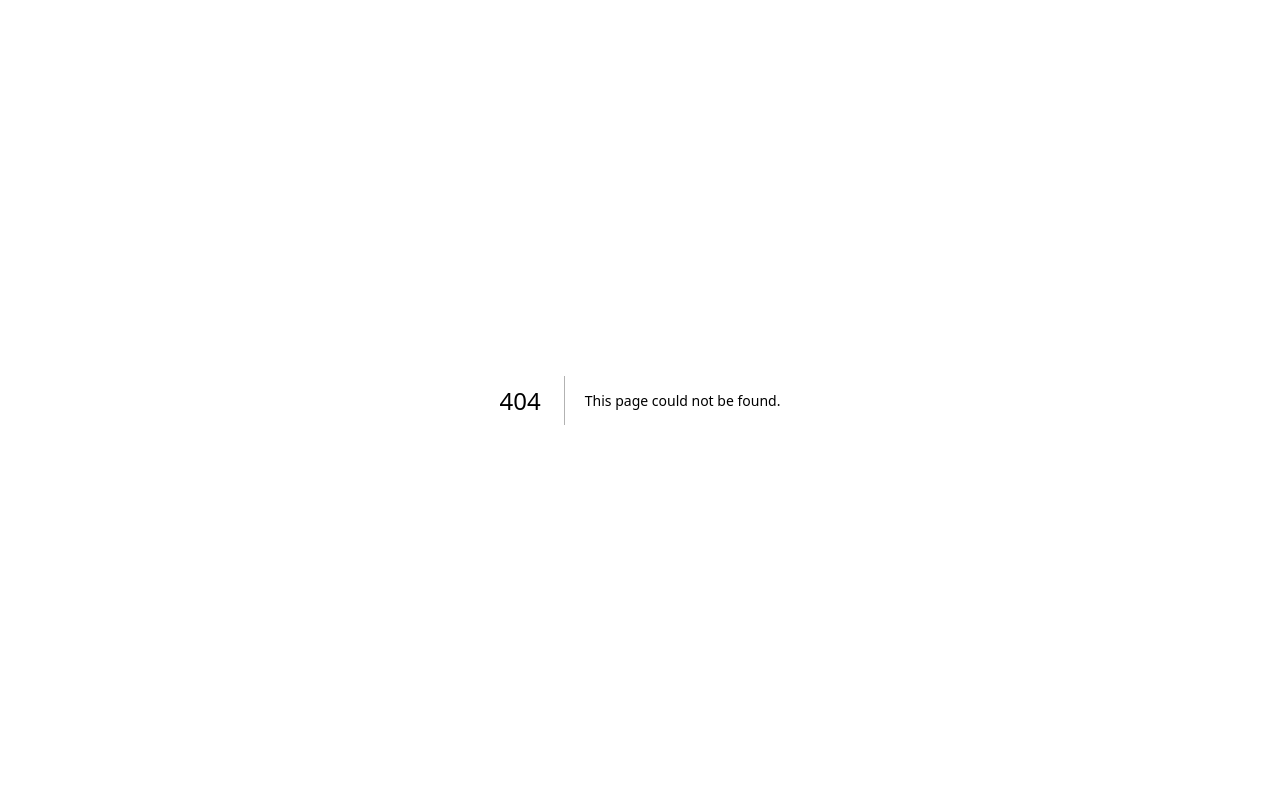
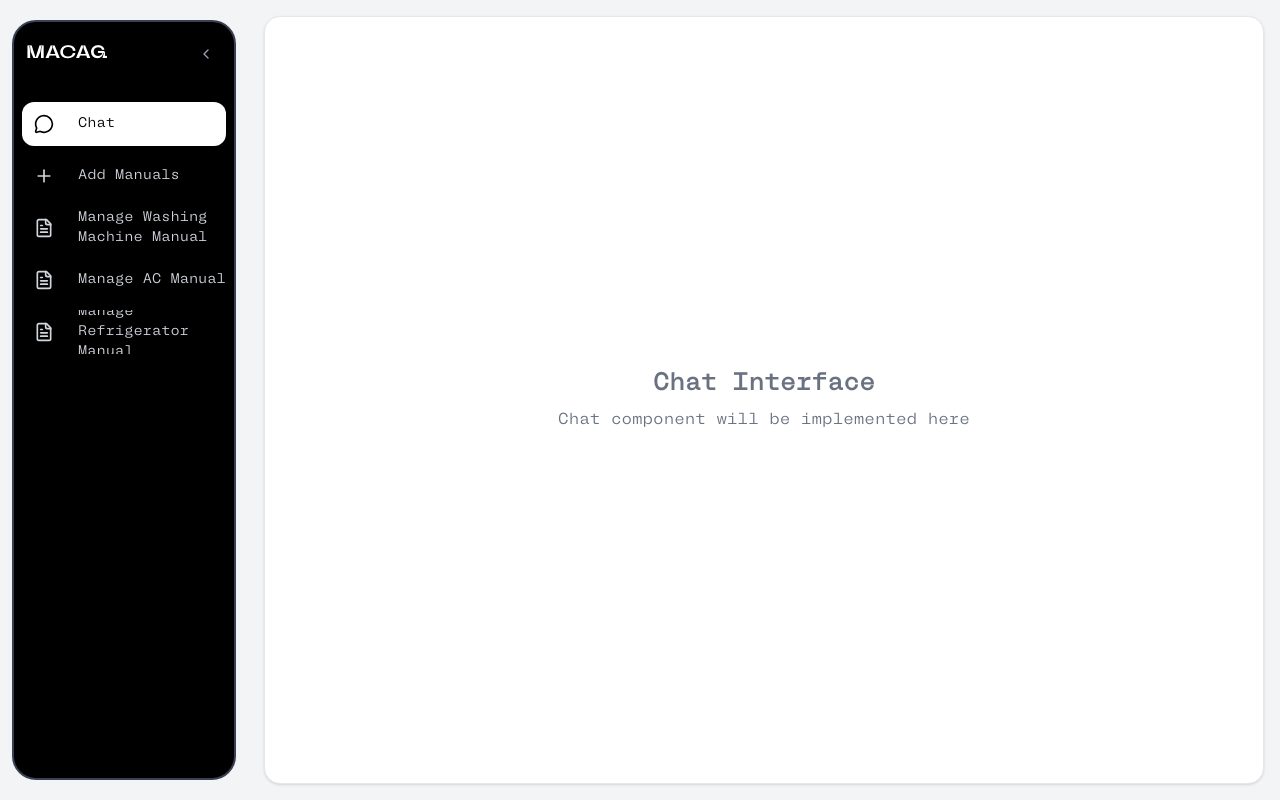
Before and after one commit to A5CENSION-SRT/HYPER-RAG, a Next.js app in the folder frontend/: page /chat in a window 1280 px wide. Before the commit this address had no page. Built offline with nearby package versions, Linux system fonts and the light colour scheme.

Commit message:
feat: implement dashboard layout wrapper; refactor page structure and navigation for improved user experience

```diff
--- /dev/null
+++ b/frontend/src/app/add-manuals/page.tsx
@@ -0,0 +1,9 @@
+import { AddManuals } from "@/components/add-manuals";
+
+/**
+ * Add Manuals Page - Upload PDF manuals for different product types
+ * Route: /add-manuals
+ */
+export default function AddManualsPage() {
+    return <AddManuals />;
+}
--- /dev/null
+++ b/frontend/src/app/chat/page.tsx
@@ -0,0 +1,9 @@
+import { ChatView } from "@/components/chat-view";
+
+/**
+ * Chat Page - Main chat interface for interacting with the multi-agent RAG system
+ * Route: /chat
+ */
+export default function ChatPage() {
+    return <ChatView />;
+}
--- a/frontend/src/app/layout.tsx
+++ b/frontend/src/app/layout.tsx
@@ -2,6 +2,7 @@ import type { Metadata } from "next";
 import { Geist, Geist_Mono } from "next/font/google";
 import "./globals.css";
 import { Toaster } from "@/components/ui/sonner";
+import { DashboardLayoutWrapper } from "@/components/dashboard-layout-wrapper";
 
 const geistSans = Geist({
   variable: "--font-geist-sans",
@@ -14,8 +15,8 @@ const geistMono = Geist_Mono({
 });
 
 export const metadata: Metadata = {
-  title: "Create Next App",
-  description: "Generated by create next app",
+  title: "MACAG - Multi-Agent Customer Assistant",
+  description: "AI-powered customer support system with RAG capabilities",
 };
 
 export default function RootLayout({
@@ -28,7 +29,8 @@ export default function RootLayout({
       <body
         className={`${geistSans.variable} ${geistMono.variable} antialiased`}
       >
-        {children}
+        {/* Wrap all pages with the dashboard layout (sidebar + content area) */}
+        <DashboardLayoutWrapper>{children}</DashboardLayoutWrapper>
         <Toaster richColors position="top-right" expand visibleToasts={10} />
       </body>
     </html>
--- /dev/null
+++ b/frontend/src/app/manage/ac/page.tsx
@@ -0,0 +1,9 @@
+import { ManageManual } from "@/components/manage-manual";
+
+/**
+ * Manage AC Manuals Page
+ * Route: /manage/ac
+ */
+export default function ManageACPage() {
+    return <ManageManual productType="ac" />;
+}
--- /dev/null
+++ b/frontend/src/app/manage/refrigerator/page.tsx
@@ -0,0 +1,9 @@
+import { ManageManual } from "@/components/manage-manual";
+
+/**
+ * Manage Refrigerator Manuals Page
+ * Route: /manage/refrigerator
+ */
+export default function ManageRefrigeratorPage() {
+    return <ManageManual productType="refrigerator" />;
+}
--- /dev/null
+++ b/frontend/src/app/manage/washing-machine/page.tsx
@@ -0,0 +1,9 @@
+import { ManageManual } from "@/components/manage-manual";
+
+/**
+ * Manage Washing Machine Manuals Page
+ * Route: /manage/washing-machine
+ */
+export default function ManageWashingMachinePage() {
+    return <ManageManual productType="washing_machine" />;
+}
--- a/frontend/src/app/page.tsx
+++ b/frontend/src/app/page.tsx
@@ -1,5 +1,9 @@
-import { DashboardLayout } from "@/components/dashboard-layout";
+import { redirect } from "next/navigation";
 
+/**
+ * Root Page - Redirects to the default chat page
+ * This ensures users always land on /chat when visiting the root URL
+ */
 export default function Home() {
-  return <DashboardLayout />;
+  redirect("/chat");
 }
--- /dev/null
+++ b/frontend/src/components/dashboard-layout-wrapper.tsx
@@ -0,0 +1,57 @@
+"use client";
+
+import { useState } from "react";
+import { Sidebar } from "@/components/sidebar";
+
+/**
+ * Dashboard Layout Wrapper
+ *
+ * This component wraps all pages and provides:
+ * - A collapsible sidebar for navigation
+ * - Consistent layout structure across all pages
+ * - Proper spacing that adapts to sidebar state
+ *
+ * The actual routing is handled by Next.js App Router,
+ * so this component only manages the layout structure.
+ */
+export function DashboardLayoutWrapper({
+    children,
+}: {
+    children: React.ReactNode;
+}) {
+    const [isCollapsed, setIsCollapsed] = useState(false);
+
+    const handleToggle = () => {
+        setIsCollapsed(!isCollapsed);
+    };
+
+    return (
+        <div className="flex h-screen bg-gray-100 overflow-hidden">
+            {/* Fixed Sidebar - inset from top/bottom for rounded corners */}
+            <div className="fixed left-0 top-2 bottom-2 z-10 flex items-stretch p-3">
+                <Sidebar isCollapsed={isCollapsed} onToggle={handleToggle} />
+            </div>
+
+            {/* Main Content Area - dynamic padding based on sidebar state */}
+            <div
+                className="flex-1 transition-all duration-500 ease-in-out"
+                style={{
+                    // Calculation: wrapper padding (12px each side) + sidebar border (2px) + sidebar width
+                    // Collapsed: 64px sidebar + 12px padding + 12px padding = 88px
+                    // Expanded: 224px sidebar + 12px padding + 12px padding = 248px
+                    paddingLeft: isCollapsed ? "88px" : "248px",
+                }}
+            >
+                <main className="h-full p-4">
+                    <div
+                        className="h-full bg-white shadow-sm border border-gray-200"
+                        style={{ borderRadius: "16px" }}
+                    >
+                        {/* Page content from Next.js routing */}
+                        {children}
+                    </div>
+                </main>
+            </div>
+        </div>
+    );
+}
--- a/frontend/src/components/sidebar.tsx
+++ b/frontend/src/components/sidebar.tsx
@@ -1,39 +1,68 @@
 "use client";
 
 import { fontClasses } from "@/lib/fonts";
+import { usePathname } from "next/navigation";
+import Link from "next/link";
 import {
-  LayoutDashboard,
-  Package,
   FileText,
-  Users,
-  BarChart3,
-  Megaphone,
-  Settings,
-  HelpCircle,
   ChevronLeft,
   ChevronRight,
   MessageCircle,
   Plus,
 } from "lucide-react";
 
-export type NavigationView = "chat" | "add_manuals" | "manage_washing_machine" | "manage_ac" | "manage_refrigerator";
-
+/**
+ * Navigation item configuration
+ * Each item maps to a specific route in the Next.js app router
+ */
 const navigationItems = [
-  { icon: MessageCircle, label: "Chat", view: "chat" as NavigationView },
-  { icon: Plus, label: "Add Manuals", view: "add_manuals" as NavigationView },
-  { icon: FileText, label: "Manage Washing Machine Manual", view: "manage_washing_machine" as NavigationView },
-  { icon: FileText, label: "Manage AC Manual", view: "manage_ac" as NavigationView },
-  { icon: FileText, label: "Manage Refrigerator Manual", view: "manage_refrigerator" as NavigationView },
+  {
+    icon: MessageCircle,
+    label: "Chat",
+    href: "/chat"
+  },
+  {
+    icon: Plus,
+    label: "Add Manuals",
+    href: "/add-manuals"
+  },
+  {
+    icon: FileText,
+    label: "Manage Washing Machine Manual",
+    href: "/manage/washing-machine"
+  },
+  {
+    icon: FileText,
+    label: "Manage AC Manual",
+    href: "/manage/ac"
+  },
+  {
+    icon: FileText,
+    label: "Manage Refrigerator Manual",
+    href: "/manage/refrigerator"
+  },
 ];
 
 interface SidebarProps {
   isCollapsed?: boolean;
   onToggle?: () => void;
-  activeView?: NavigationView;
-  onNavigate?: (view: NavigationView) => void;
 }
 
-export function Sidebar({ isCollapsed = false, onToggle, activeView = "chat", onNavigate }: SidebarProps) {
+/**
+ * Sidebar Component
+ *
+ * Provides navigation using Next.js Link components for proper routing.
+ * Active state is determined by comparing current pathname with link href.
+ *
+ * Features:
+ * - Collapsible sidebar with smooth animations
+ * - Active route highlighting using usePathname()
+ * - Next.js Link components for client-side navigation
+ * - Responsive icon/text layout
+ */
+export function Sidebar({ isCollapsed = false, onToggle }: SidebarProps) {
+  // Get current pathname to determine active route
+  const pathname = usePathname();
   return (
     <div className="relative">
       {/* Sidebar Container */}
@@ -87,13 +116,15 @@ export function Sidebar({ isCollapsed = false, onToggle, activeView = "chat", on
           <ul className="space-y-2">
             {navigationItems.map((item) => {
               const Icon = item.icon;
-              const isActive = activeView === item.view;
+              // Determine if this item is active by comparing pathname
+              const isActive = pathname === item.href;
+
               return (
-                <li key={item.label}>
-                  <button
-                    onClick={() => onNavigate?.(item.view)}
+                <li key={item.href}>
+                  <Link
+                    href={item.href}
                     className={`
-                      w-full relative overflow-hidden
+                      w-full relative overflow-hidden block
                       transition-all duration-200
                       ${isActive
                         ? 'bg-white text-black'
@@ -123,7 +154,7 @@ export function Sidebar({ isCollapsed = false, onToggle, activeView = "chat", on
                     >
                       <span className={`${fontClasses.navItem} block`}>{item.label}</span>
                     </div>
-                  </button>
+                  </Link>
                 </li>
               );
             })}
```
